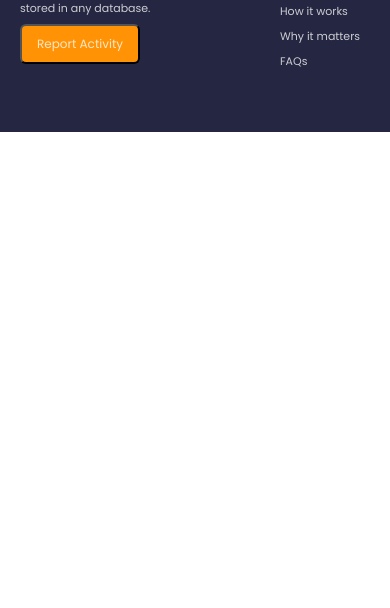
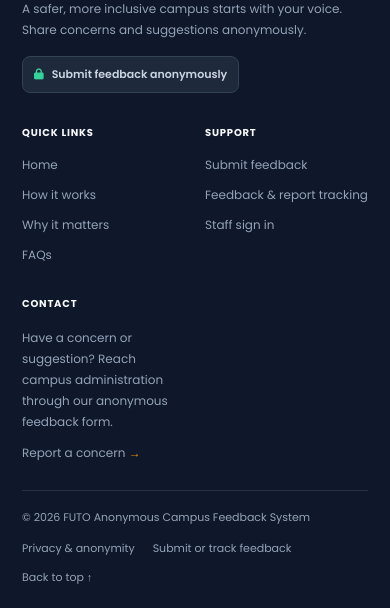
Before and after one commit to EzehLabs/ACFSS--Anonymous-Campus-Feedback, a website: page index.html in a window 390 px wide. Shown: the part 3911-4519 px from the top of the page. Before the commit the page ends 4083 px from the top, so only its background shows below. Drawn offline with Linux system fonts and the light colour scheme.

Commit message:
modified:   index.html 	modified:   style.css

```diff
--- a/index.html
+++ b/index.html
@@ -163,20 +163,53 @@
         </div>
     </div>
 </div>
-<!--footer-->
-<div class="footer">
-<div class="first">
-    <p>The service does not provide commercial services. No data is stored in any database.</p>
-    <button class="rep-btn"><a href="complain.html" style="text-decoration: none;color: #ffffffc5;">Report Activity</a></button>
-</div>
-<!--Navigation items-->
-<div class="list-nav">
-    <li><a href="index.html">Home</a></li>
-    <li><a href="#what">How it works</a></li>
-    <li><a href="#feat">Why it matters</a></li>
-    <li><a href="#" onclick="getFaq()">FAQs</a></li>
-</div>
-</div>
+<footer class="footer">
+    <div class="footer-inner">
+        <div class="footer-main">
+            <section class="footer-brand" aria-label="About the Anonymous Campus Feedback System">
+                <a class="footer-brand-name" href="index.html">
+                    <span class="footer-brand-mark" aria-hidden="true"><i class="fa-solid fa-shield-halved"></i></span>
+                    <span>FUTO FEEDBACK</span>
+                </a>
+                <p>A safer, more inclusive campus starts with your voice. Share concerns and suggestions anonymously.</p>
+                <a class="footer-report-link" href="complain.html">
+                    <i class="fa-solid fa-lock" aria-hidden="true"></i>
+                    Submit feedback anonymously
+                </a>
+            </section>
+
+            <nav class="footer-column" aria-label="Quick links">
+                <h2>Quick links</h2>
+                <a href="index.html">Home</a>
+                <a href="#what">How it works</a>
+                <a href="#feat">Why it matters</a>
+                <a href="#faq" onclick="getFaq(); return false;">FAQs</a>
+            </nav>
+
+            <nav class="footer-column" aria-label="Support">
+                <h2>Support</h2>
+                <a href="complain.html">Submit feedback</a>
+                <a href="complain.html">Feedback &amp; report tracking</a>
+                <a href="admin.html">Staff sign in</a>
+            </nav>
+
+            <section class="footer-column footer-contact">
+                <h2>Contact</h2>
+                <p>Have a concern or suggestion? Reach campus administration through our anonymous feedback form.</p>
+                <a href="complain.html">Report a concern <span aria-hidden="true">→</span></a>
+            </section>
+        </div>
+
+        <div class="footer-bottom">
+            <p>© 2026 FUTO Anonymous Campus Feedback System</p>
+            <div class="footer-bottom-links">
+                <a href="#feat">Privacy &amp; anonymity</a>
+                <a href="complain.html">Submit or track feedback</a>
+                <a href="#top" onclick="window.scrollTo({ top: 0, behavior: 'smooth' }); return false;">Back to top ↑</a>
+            </div>
+        </div>
+    </div>
+</footer>
 
 </body>
 <script src="main.js"></script>
--- a/style.css
+++ b/style.css
@@ -386,65 +386,184 @@ cursor: pointer;
 }
 
 .footer{
-    width: 1920px;
-    height: 350px;
-    background-color: #252641;
-    padding: 100px 80px;
+    width: 100vw;
+    padding: 56px 24px 24px;
+    background: #0f172a;
+    color: #e2e8f0;
+}
+
+.footer-inner{
+    width: min(1160px, 100%);
+    margin: 0 auto;
+}
+
+.footer-main{
+    display: grid;
+    grid-template-columns: minmax(230px, 1.5fr) repeat(3, minmax(130px, 1fr));
+    gap: 48px;
+    padding: 0 0 36px;
+}
+
+.footer-brand-name{
+    display: inline-flex;
+    align-items: center;
+    gap: 10px;
+    color: #f8fafc;
+    font-size: 14px;
+    font-weight: 700;
+    letter-spacing: 0.04em;
+    text-decoration: none;
+}
+
+.footer-brand-mark{
+    display: grid;
+    width: 30px;
+    height: 30px;
+    place-items: center;
+    border-radius: 9px;
+    background: #f48c06;
+    color: #fff;
+    font-size: 14px;
+}
+
+.footer-brand > p,
+.footer-contact > p{
+    max-width: 275px;
+    margin: 16px 0;
+    color: #94a3b8;
+    font-size: 12px;
+    line-height: 1.75;
+}
+
+.footer-report-link{
+    display: inline-flex;
+    align-items: center;
+    gap: 8px;
+    padding: 9px 11px;
+    border: 1px solid #334155;
+    border-radius: 8px;
+    background: #1e293b;
+    color: #cbd5e1;
+    font-size: 11px;
+    font-weight: 600;
+    text-decoration: none;
+    transition: border-color 0.2s ease, background-color 0.2s ease;
+}
+
+.footer-report-link i{
+    color: #34d399;
+}
+
+.footer-report-link:hover{
+    border-color: #64748b;
+    background: #263449;
+}
+
+.footer-column{
+    display: flex;
+    flex-direction: column;
+    align-items: flex-start;
+    gap: 12px;
+}
+
+.footer-column h2{
+    margin-bottom: 3px;
+    color: #f8fafc;
+    font-size: 10px;
+    font-weight: 700;
+    letter-spacing: 0.08em;
+    text-transform: uppercase;
+}
+
+.footer-column > a{
+    color: #94a3b8;
+    font-size: 12px;
+    line-height: 1.5;
+    text-decoration: none;
+    transition: color 0.2s ease;
+}
+
+.footer-column > a:hover,
+.footer-bottom-links a:hover{
+    color: #fff;
+}
+
+.footer-contact > p{
+    margin: 0;
+}
+
+.footer-contact > a span{
+    color: #f48c06;
+}
+
+.footer-bottom{
     display: flex;
     justify-content: space-between;
+    align-items: center;
+    gap: 18px;
+    padding-top: 18px;
+    border-top: 1px solid #263449;
+    color: #94a3b8;
+    font-size: 11px;
 }
 
-.footer .first{
-  display: grid;
-  height: 200px;
-  width: 600px;
+.footer-bottom-links{
+    display: flex;
+    flex-wrap: wrap;
+    gap: 20px;
 }
 
-.footer .first p{
-  font-size: 12px;
-  width: 350px;
-  color: #ffffffc5;
-  line-height: 1.3;
-  font-weight: 400;
+.footer-bottom-links a{
+    color: #94a3b8;
+    text-decoration: none;
+    transition: color 0.2s ease;
 }
 
-.footer .first .rep-btn{
-  font-size: 12px;
-  color: #ffffffc5;
-  line-height: 1.3;
-  font-weight: 400;
-  margin-top: -70px;
-  display: flex;
-  height: 40px;
-  justify-content: center;
-  padding: 10px 10px;
-  border-radius: 6px;
-  width: 150px;
-  background-color: #ff9305;
+@media (max-width: 900px){
+    .footer-main{
+        grid-template-columns: repeat(2, minmax(0, 1fr));
+        gap: 36px;
+    }
 }
 
-.footer .first .rep-btn:active{
-  background-color: #df8208;
+@media (max-width: 600px){
+    .footer{
+        padding: 40px 22px 22px;
+    }
+
+    .footer-main{
+        grid-template-columns: repeat(2, minmax(0, 1fr));
+        gap: 32px 20px;
+        padding-bottom: 28px;
+    }
+
+    .footer-brand{
+        grid-column: 1 / -1;
+    }
+
+    .footer-brand > p{
+        max-width: 360px;
+    }
+
+    .footer-bottom{
+        align-items: flex-start;
+        flex-direction: column;
+        gap: 14px;
+    }
+
+    .footer-bottom-links{
+        gap: 12px 18px;
+    }
 }
 
-.footer .list-nav{
-  list-style: none;
-  margin-right: 190px;
-}
+@media (max-width: 380px){
+    .footer-main{
+        grid-template-columns: 1fr;
+    }
 
-.footer .list-nav li a{
-  text-decoration: none;
-  color: #ffffffc5;
-  font-weight: 400;
-  transition: all 0.3s ease;
-}
-
-.footer .list-nav li a:hover{
-  color: #ff9305;
-}
-
-.footer .list-nav li a:active{
-  color: #df8208;
+    .footer-brand{
+        grid-column: auto;
+    }
 }
 
 @media only screen and (max-width: 600px) {
@@ -729,68 +848,4 @@ cursor: pointer;
     transition: all 0.3s ease;
     }
 
- .footer {
-    width: 100%;
-    height: 220px;
-    justify-content: center;
-    padding: 60px 20px;
-    gap: 160px;
-    display: flex;
-  }
-
-.footer .first{
-  display: grid;
-  height: 200px;
-  width: 100px;
 }
-
-.footer .first p{
-  font-size: 11px;
-  width: 210px;
-  color: #ffffffc5;
-  line-height: 1.3;
-  font-weight: 400;
-}
-
-.footer .first .rep-btn{
-  font-size: 12px;
-  color: #ffffffc5;
-  line-height: 1.3;
-  font-weight: 400;
-  margin-top: -70px;
-  display: flex;
-  height: 40px;
-  justify-content: center;
-  align-items: center;
-  padding: 5px 10px;
-  border-radius: 6px;
-  width: 120px;
-  background-color: #ff9305;
-}
-
-.footer .first .rep-btn:active{
-  background-color: #df8208;
-}
-
-.footer .list-nav{
-  list-style: none;
-  margin-right: 10px;
-  width: 120px;
-}
-
-.footer .list-nav li a{
-  text-decoration: none;
-  color: #ffffffc5;
-  font-weight: 400;
-  font-size: 11px;
-  transition: all 0.3s ease;
-}
-
-.footer .list-nav li a:hover{
-  color: #ffffffc5;
-}
-
-.footer .list-nav li a:active{
-  color: #df8208;
-}
-}
```
